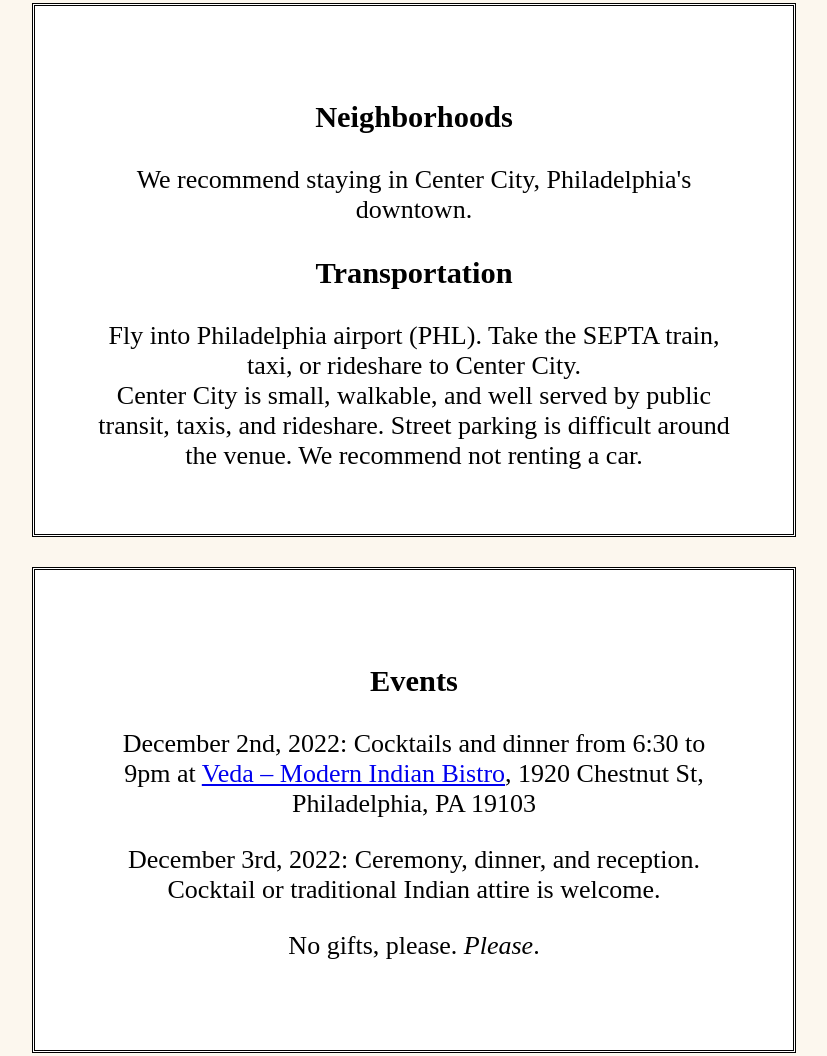
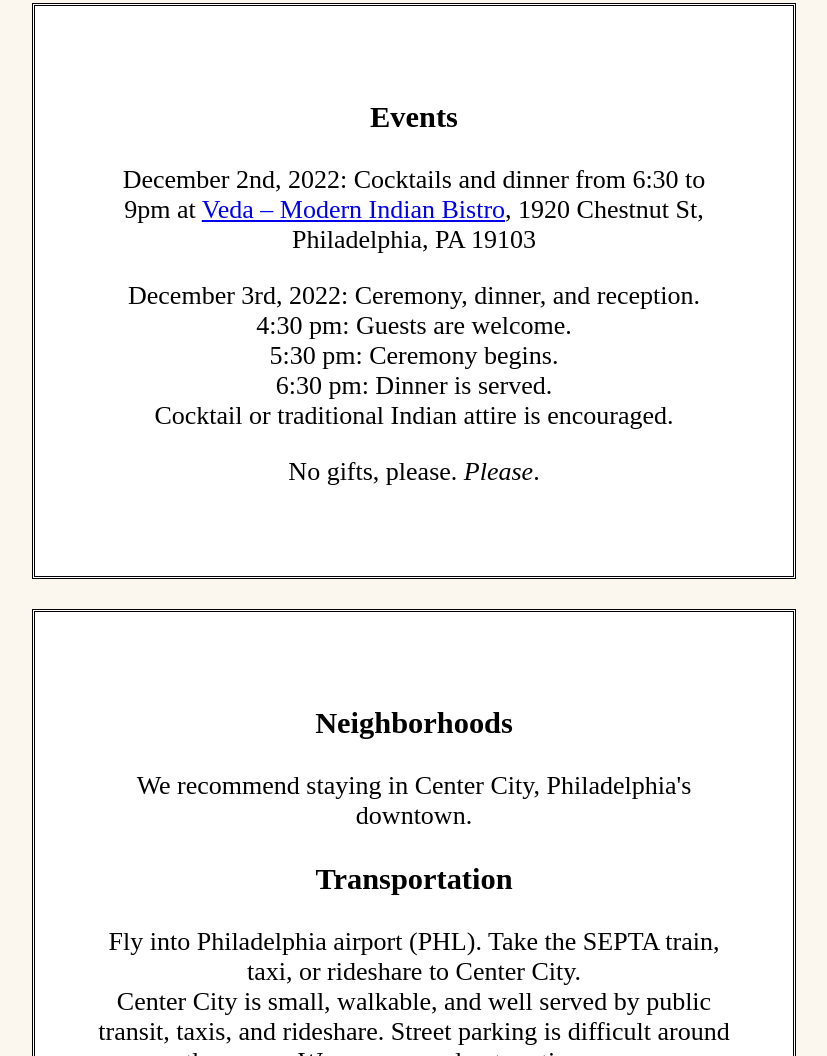
Before and after one commit to cuttleparty/cuttleparty.github.io, a plain HTML site: page index.html in a window 1280 px wide. Shown: the part 885-1941 px from the top of the page, without its empty margins (226-1053 px from the left). Drawn offline with Linux system fonts and the light colour scheme; a web font is replaced by a local one.

Commit message:
add timing for ceremony, dinner

```diff
--- a/index.html
+++ b/index.html
@@ -19,7 +19,7 @@
     <br/>
     <div class="info inner">
 	    <div class="column">
-    	    <p> December 3rd, 2022 </p>
+    	    <p> December 3rd, 2022, 4:30pm </p>
     	    <p> <a href=https://thedeaconphl.com>The Deacon</a><br/>
                 1600 Christian St, <br/> Philadelphia, PA 19146 </p>
             <p> Questions: ask@marcellaandmatthew.net </p>
@@ -27,6 +27,26 @@
 	    <div class="column">
 	        <img src="img/bells.gif" title="The happy couple.">
 	    </div>
+    </div>
+    <br/>
+    <div class="info">
+        <h3>Events</h3>
+        <p>
+            December 2nd, 2022: Cocktails and dinner from 6:30 to 9pm at
+            <a href="https://vedaphilly.com/">Veda – Modern Indian Bistro</a>, 1920 Chestnut St, Philadelphia, PA 19103
+        </p>
+        <p>
+            December 3rd, 2022: Ceremony, dinner, and reception.
+            <br/>
+            4:30 pm: Guests are welcome.
+            <br/>
+            5:30 pm: Ceremony begins.
+            <br/>
+            6:30 pm: Dinner is served.
+            <br/>
+            Cocktail or traditional Indian attire is encouraged.
+        </p>
+        <p>No gifts, please. <i>Please</i>. </p>
     </div>
     <br/>
     <div class="info">
@@ -41,19 +61,6 @@
     </div>
     <br/>
     <div class="info">
-        <h3>Events</h3>
-        <p>
-            December 2nd, 2022: Cocktails and dinner from 6:30 to 9pm at
-            <a href="https://vedaphilly.com/">Veda – Modern Indian Bistro</a>, 1920 Chestnut St, Philadelphia, PA 19103
-        </p>
-        <p>
-            December 3rd, 2022: Ceremony, dinner, and reception.
-            Cocktail or traditional Indian attire is welcome.
-        </p>
-        <p>No gifts, please. <i>Please</i>. </p>
-    </div>
-    <br/>
-    <div class="info">
         <img src="img/mnm.png" title="The happy couple, again." width=60%>
     </div>
     <br/>
```
